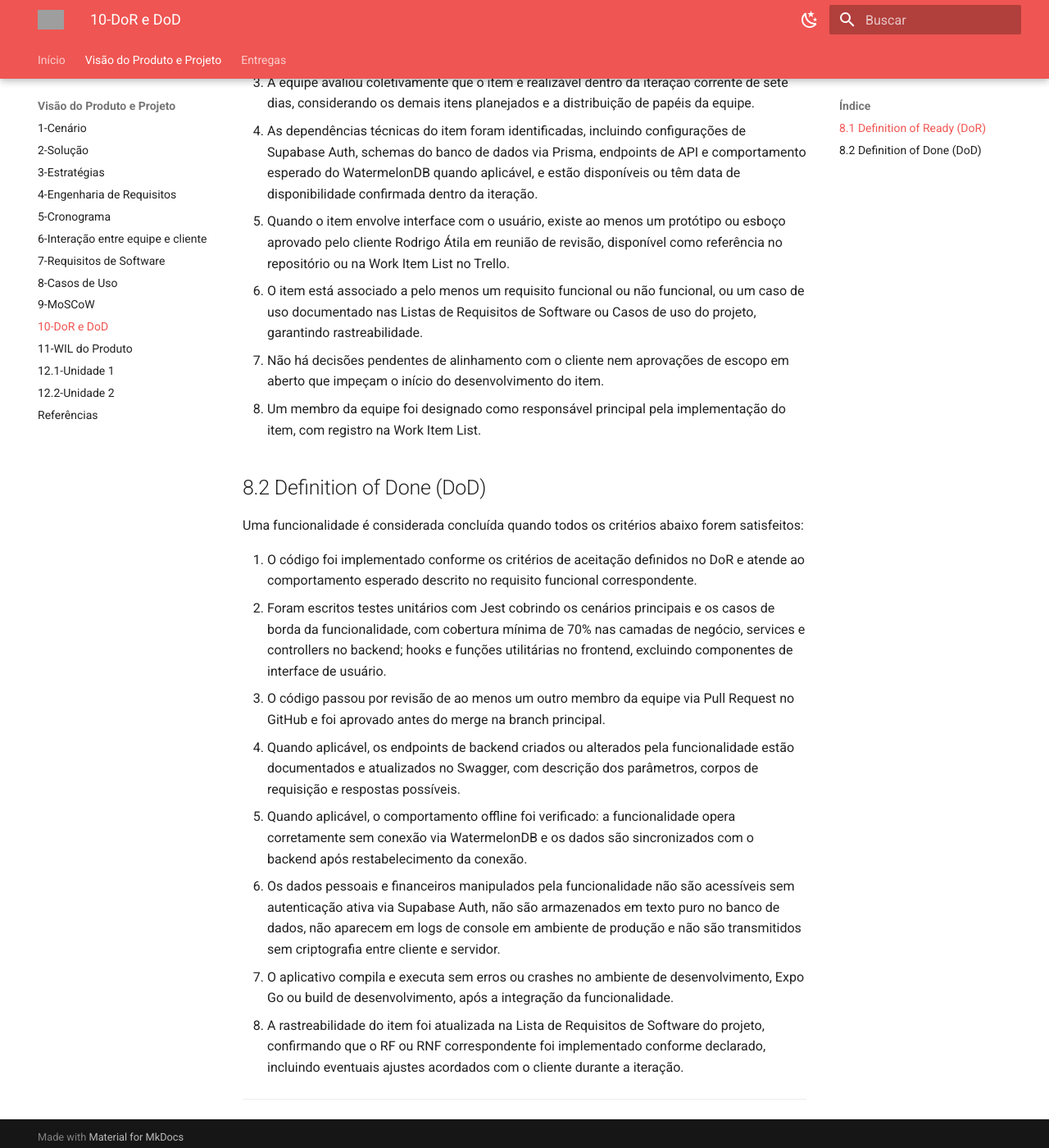
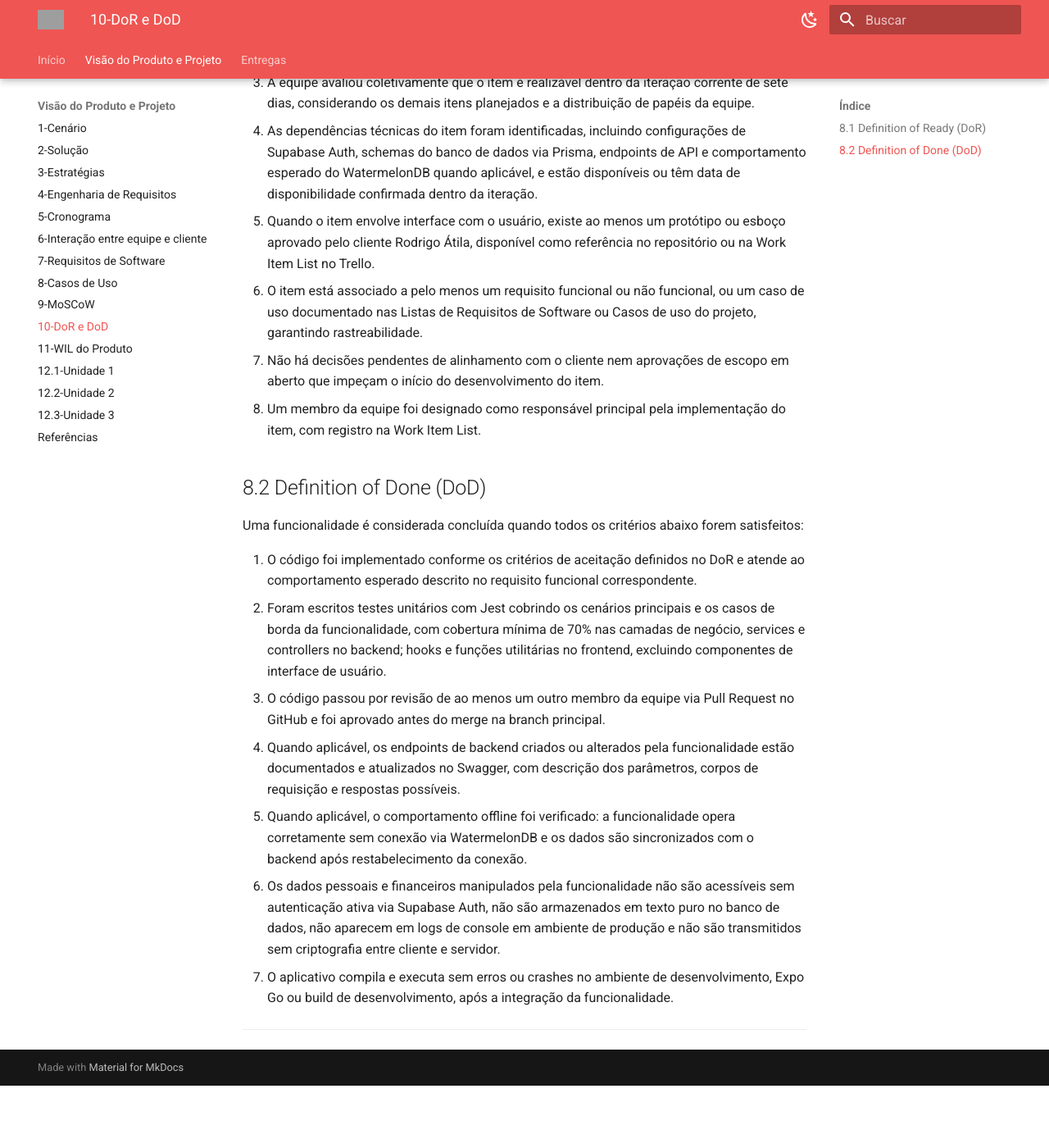
Before and after one commit to mdsreq-fga-unb/REQ-2026.1-T02-TLF, an MkDocs documentation site: the page built from docs/visao/10-DoR-e-DoD.md, in a window 1280 px wide and 1400 px high, scrolled down 426 px. Shown: the whole window at 82% size. Built offline with MkDocs 1.6.1 and Material for MkDocs 9.7.7, drawn with Linux system fonts in a browser that asks for light colours; the version menu is left out; after the commit the page ends 1750 px from its top, so only the background shows below that; grey boxes are pictures that could not be loaded.

```diff
--- a/docs/visao/10-DoR-e-DoD.md
+++ b/docs/visao/10-DoR-e-DoD.md
@@ -6,7 +6,7 @@
 2. Os critérios de aceitação estão escritos de forma objetiva e verificável, permitindo que qualquer membro da equipe confirme seu atendimento de forma independente, sem consultar o responsável pelo item.
 3. A equipe avaliou coletivamente que o item é realizável dentro da iteração corrente de sete dias, considerando os demais itens planejados e a distribuição de papéis da equipe.
 4. As dependências técnicas do item foram identificadas, incluindo configurações de Supabase Auth, schemas do banco de dados via Prisma, endpoints de API e comportamento esperado do WatermelonDB quando aplicável, e estão disponíveis ou têm data de disponibilidade confirmada dentro da iteração.
-5. Quando o item envolve interface com o usuário, existe ao menos um protótipo ou esboço aprovado pelo cliente Rodrigo Átila em reunião de revisão, disponível como referência no repositório ou na Work Item List no Trello.
+5. Quando o item envolve interface com o usuário, existe ao menos um protótipo ou esboço aprovado pelo cliente Rodrigo Átila, disponível como referência no repositório ou na Work Item List no Trello.
 6. O item está associado a pelo menos um requisito funcional ou não funcional, ou um caso de uso documentado nas Listas de Requisitos de Software ou Casos de uso do projeto, garantindo rastreabilidade.
 7. Não há decisões pendentes de alinhamento com o cliente nem aprovações de escopo em aberto que impeçam o início do desenvolvimento do item.
 8. Um membro da equipe foi designado como responsável principal pela implementação do item, com registro na Work Item List.
@@ -22,6 +22,5 @@ Uma funcionalidade é considerada concluída quando todos os critérios abaixo f
 5. Quando aplicável, o comportamento offline foi verificado: a funcionalidade opera corretamente sem conexão via WatermelonDB e os dados são sincronizados com o backend após restabelecimento da conexão.
 6. Os dados pessoais e financeiros manipulados pela funcionalidade não são acessíveis sem autenticação ativa via Supabase Auth, não são armazenados em texto puro no banco de dados, não aparecem em logs de console em ambiente de produção e não são transmitidos sem criptografia entre cliente e servidor.
 7. O aplicativo compila e executa sem erros ou crashes no ambiente de desenvolvimento, Expo Go ou build de desenvolvimento, após a integração da funcionalidade.
-8. A rastreabilidade do item foi atualizada na Lista de Requisitos de Software do projeto, confirmando que o RF ou RNF correspondente foi implementado conforme declarado, incluindo eventuais ajustes acordados com o cliente durante a iteração.
 
 ---
--- a/mkdocs.yml
+++ b/mkdocs.yml
@@ -56,6 +56,7 @@ nav:
       - 11-WIL do Produto: visao/11-backlog-produto.md
       - 12.1-Unidade 1: visao/12-unidade-1.md
       - 12.2-Unidade 2: visao/12-unidade-2.md
+      - 12.3-Unidade 3: visao/12-unidade-3.md
       - Referências: visao/referencias.md
   - Entregas:
       - 1-Apresentações: entregas/apresentacao.md
```
Also changed, not shown: docs/visao/12-unidade-3.md (added, +29 -0 lines).
